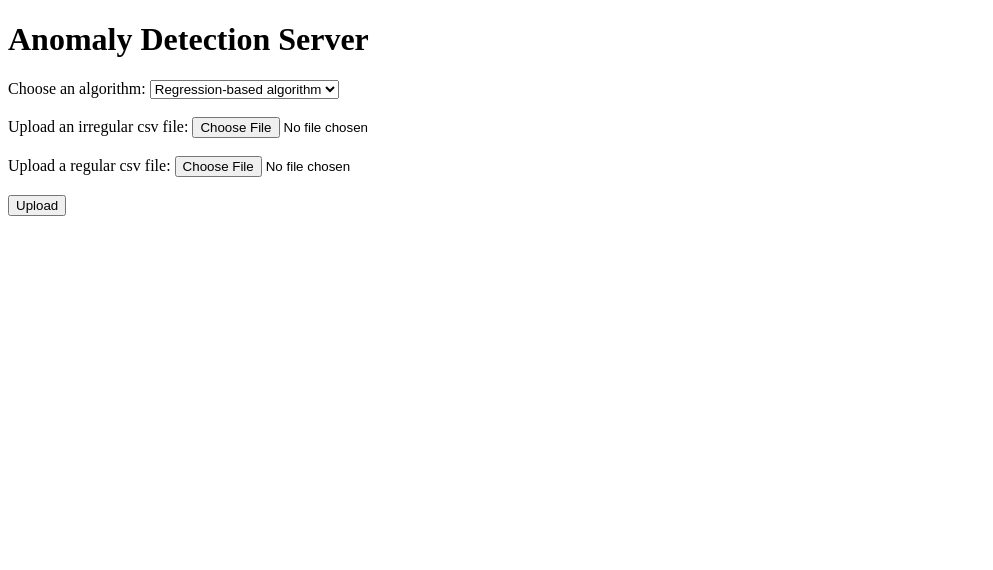
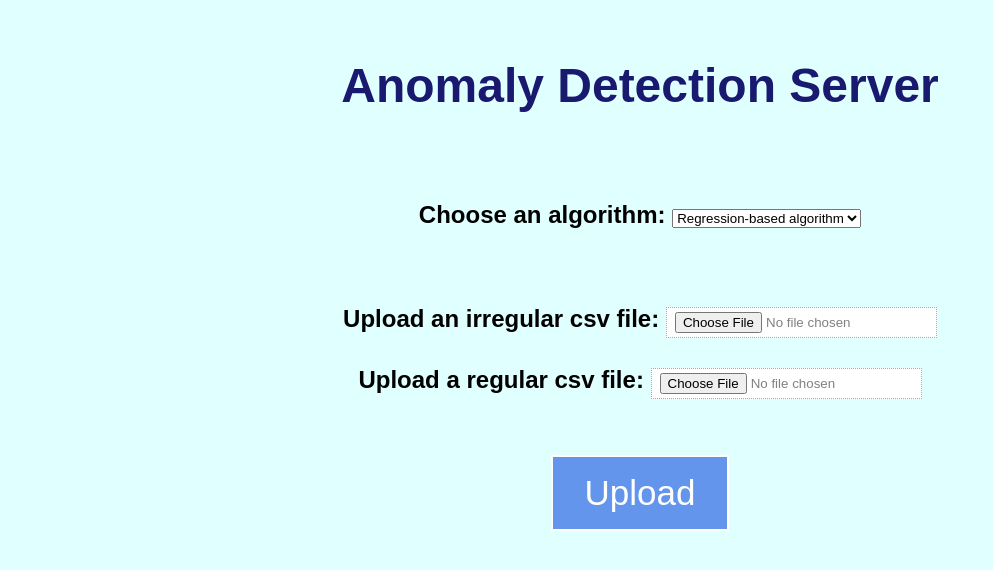
Before and after one commit to Ariel2400/AP2-Ex2, a Flask app: page / in a window 1280 px wide. Shown: the top 570 px of the page, without its empty margins (0-993 px from the left). Run offline with Flask 2, Linux system fonts and the light colour scheme.

Commit message:
Designed html file

```diff
--- a/templates/check.html
+++ b/templates/check.html
@@ -2,18 +2,63 @@
 <html lang="en">
 <head>
     <title>AP2 - The Dream Team</title>
+    <style>
+        body {
+            background-color: lightcyan;
+            font-family: Arial, serif;
+            text-align: center;
+            color: black;
+        }
+
+        h1 {
+            color: midnightblue;
+            font-size: xxx-large;
+        }
+
+        h2 {
+            -ms-text-size-adjust: auto;
+        }
+
+        input[type=file] {
+            border: 1px dotted darkgray;
+            background-color: white;
+            color: gray;
+            padding: 4px 8px;
+            text-decoration: none;
+            cursor: pointer;
+        }
+
+        input[type=submit] {
+            background-color: cornflowerblue;
+            border: 2px solid white;
+            color: white;
+            padding: 16px 32px;
+            text-decoration: none;
+            cursor: pointer;
+            font-size : 35px;
+        }
+    </style>
 </head>
 <body>
+
+<br>
+
 <h1>Anomaly Detection Server</h1>
+
+<br><br>
+
 <form action={{url_for("index")}} method ="POST" enctype = "multipart/form-data">
+    <h2>
     <label for="algorithms">Choose an algorithm:</label>
     <select name="algorithms" id="algorithms">
         <option value="regression">Regression-based algorithm</option>
         <option value="hybrid">Hybrid algorithm</option>
     </select>
+    </h2>
 
     <br><br>
 
+    <h2>
     <label for="irreg_csv">Upload an irregular csv file:</label>
     <input type="file" name="irreg_csv" accept=".csv"/>
 
@@ -21,6 +66,7 @@
 
     <label for="reg_csv">Upload a regular csv file:</label>
     <input type="file"  name="reg_csv" accept=".csv"/>
+    </h2>
 
     <br><br>
 
```
Also changed, not shown: app.py (+15 -12 lines), templates/flights.jpg (added).
